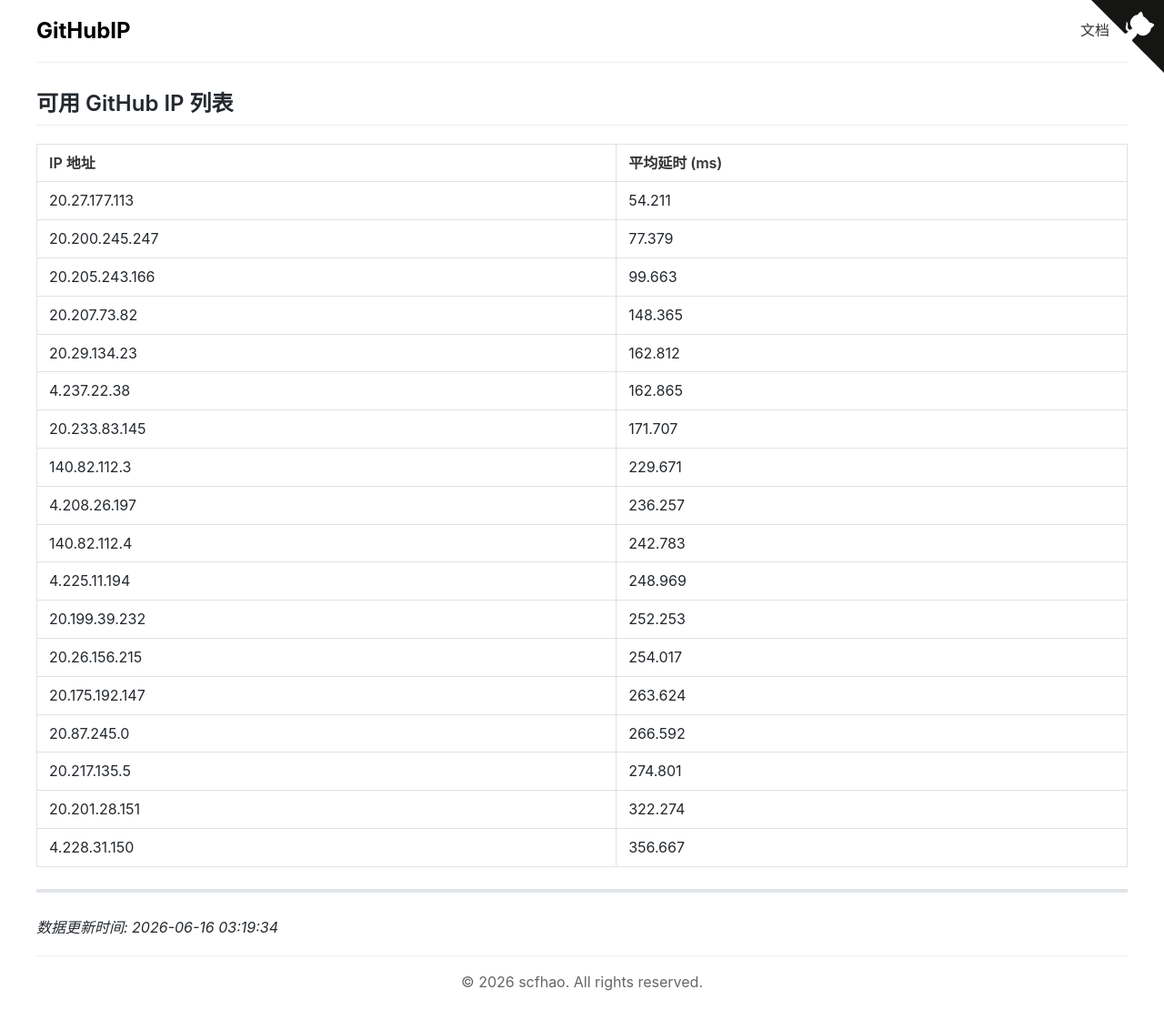
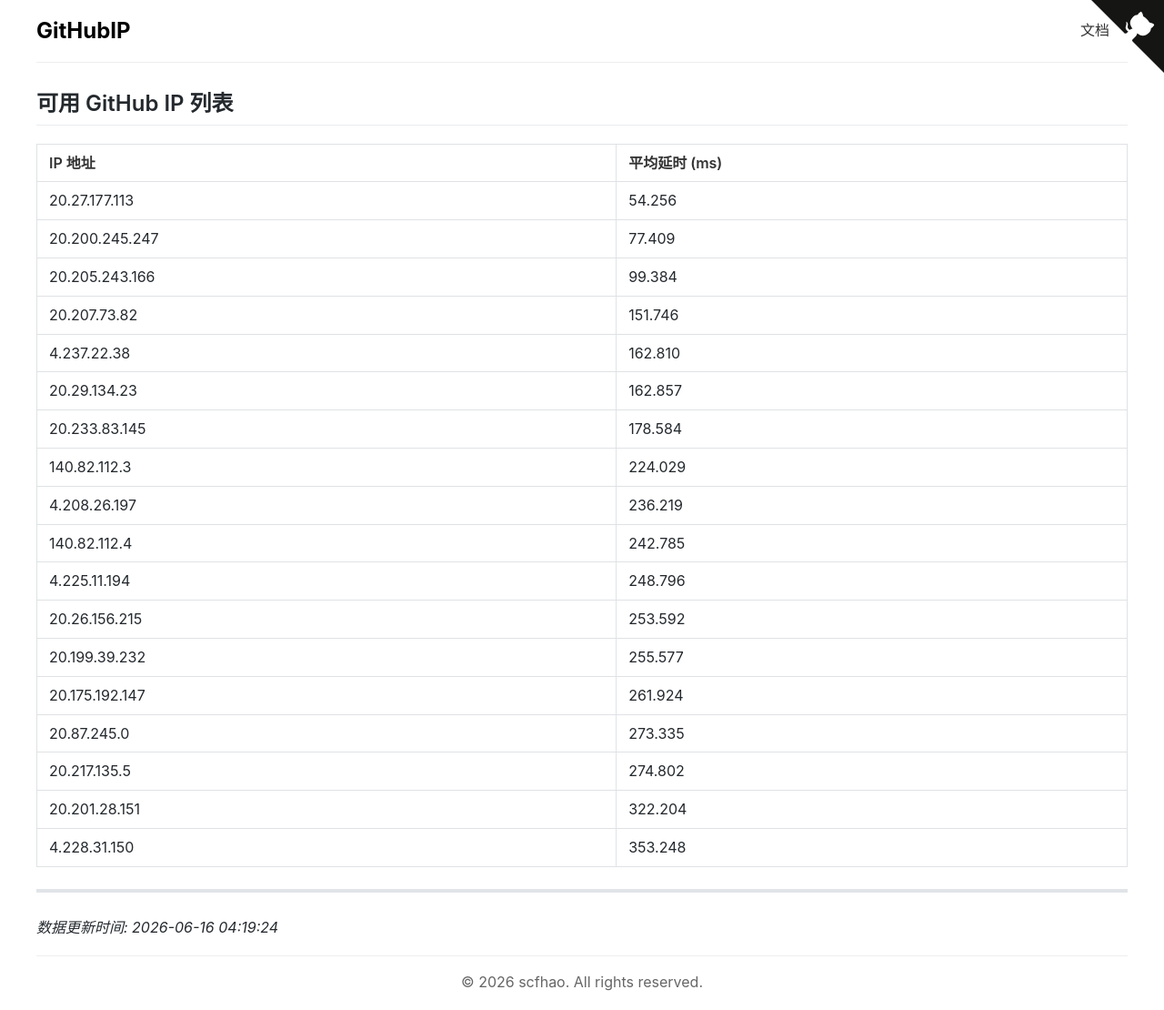
Before and after one commit to scfhao/GitHubIP, a Jekyll site: the page built from index.md, in a window 1280 px wide. Shown: the whole page at 91% size. Built offline with Jekyll 4.4.1, drawn with Linux system fonts in a browser that asks for light colours.

Commit message:
自动脚本执行 - 2026-06-16 04:19:24

```diff
--- a/index.md
+++ b/index.md
@@ -1,32 +1,32 @@
 ---
 layout: home
 title: GitHub IP 列表
-date: 2026-06-16 03:19:34
+date: 2026-06-16 04:19:24
 ---
 
 ## 可用 GitHub IP 列表
 
 | IP 地址 | 平均延时 (ms) |
 |---------|--------------|
-| 20.27.177.113 | 54.211 |
-| 20.200.245.247 | 77.379 |
-| 20.205.243.166 | 99.663 |
-| 20.207.73.82 | 148.365 |
-| 20.29.134.23 | 162.812 |
-| 4.237.22.38 | 162.865 |
-| 20.233.83.145 | 171.707 |
-| 140.82.112.3 | 229.671 |
-| 4.208.26.197 | 236.257 |
-| 140.82.112.4 | 242.783 |
-| 4.225.11.194 | 248.969 |
-| 20.199.39.232 | 252.253 |
-| 20.26.156.215 | 254.017 |
-| 20.175.192.147 | 263.624 |
-| 20.87.245.0 | 266.592 |
-| 20.217.135.5 | 274.801 |
-| 20.201.28.151 | 322.274 |
-| 4.228.31.150 | 356.667 |
+| 20.27.177.113 | 54.256 |
+| 20.200.245.247 | 77.409 |
+| 20.205.243.166 | 99.384 |
+| 20.207.73.82 | 151.746 |
+| 4.237.22.38 | 162.810 |
+| 20.29.134.23 | 162.857 |
+| 20.233.83.145 | 178.584 |
+| 140.82.112.3 | 224.029 |
+| 4.208.26.197 | 236.219 |
+| 140.82.112.4 | 242.785 |
+| 4.225.11.194 | 248.796 |
+| 20.26.156.215 | 253.592 |
+| 20.199.39.232 | 255.577 |
+| 20.175.192.147 | 261.924 |
+| 20.87.245.0 | 273.335 |
+| 20.217.135.5 | 274.802 |
+| 20.201.28.151 | 322.204 |
+| 4.228.31.150 | 353.248 |
 
 ---
 
-*数据更新时间: 2026-06-16 03:19:34*
+*数据更新时间: 2026-06-16 04:19:24*
```
